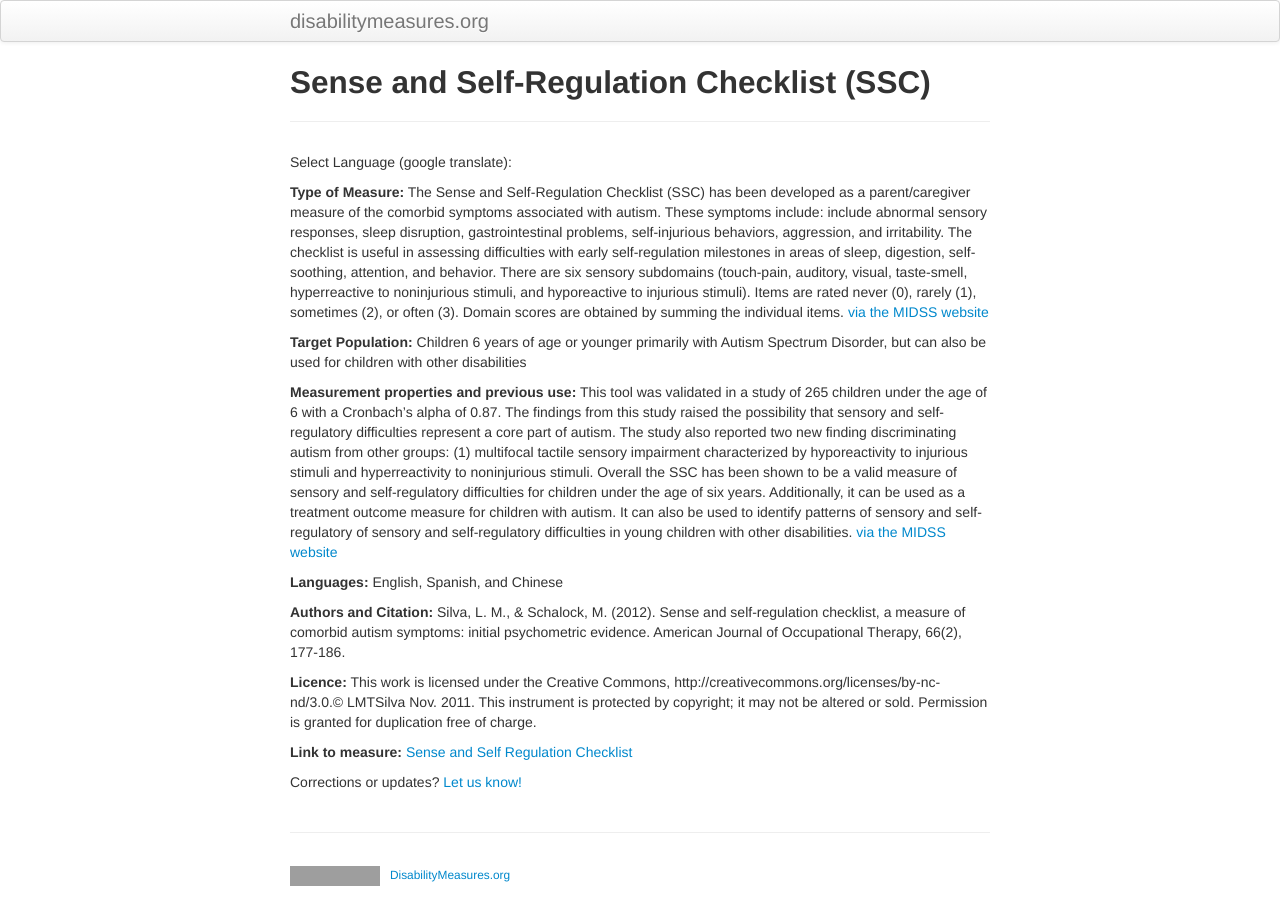
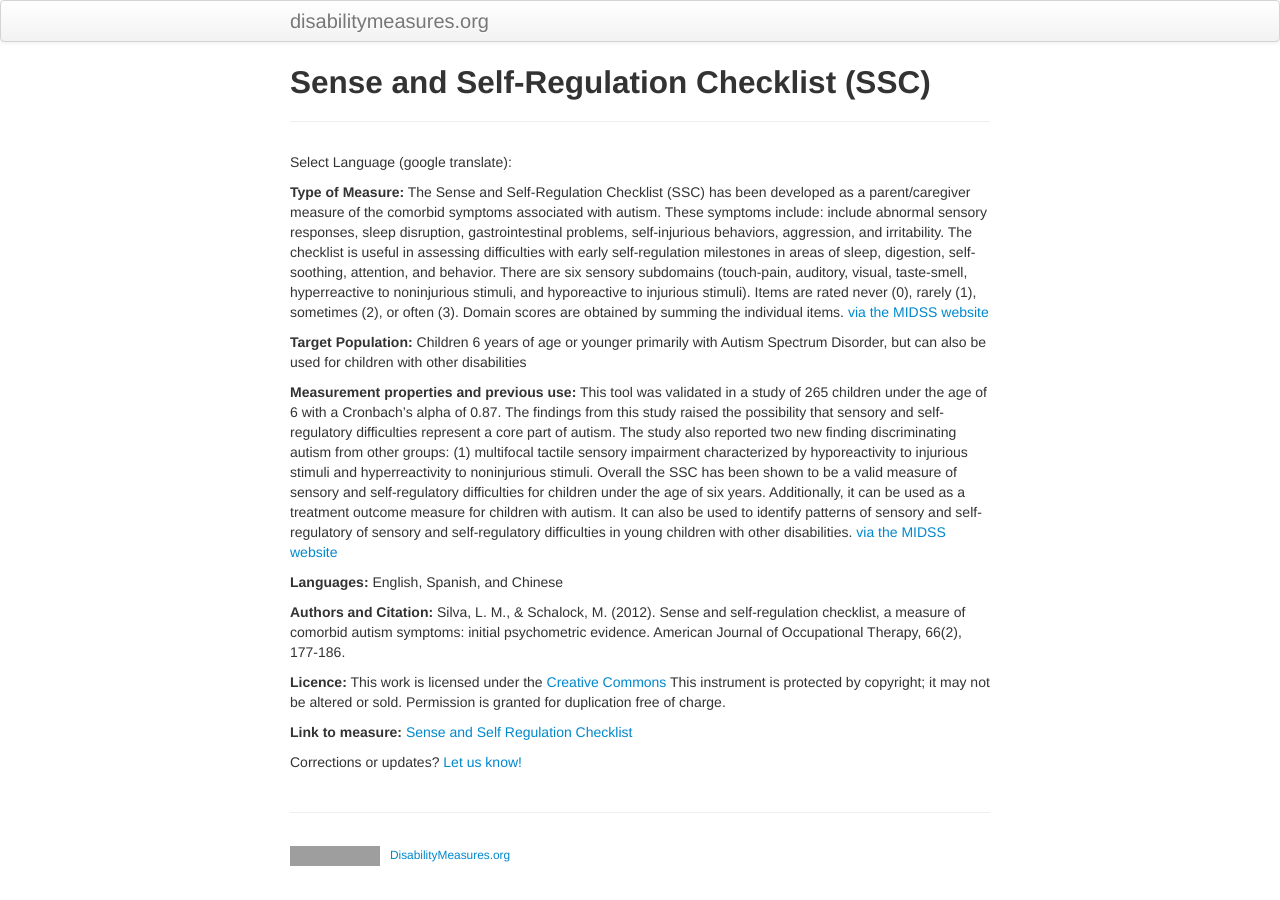
Before and after one commit to mjmaenner/disabilitymeasures, a Jekyll site: the page built from ssc/index.md, in a window 1280 px wide. Built offline with Jekyll 4.4.1, drawn with Linux system fonts in a browser that asks for light colours; grey boxes are pictures that could not be loaded.

Commit message:
added license website

```diff
--- a/ssc/index.md
+++ b/ssc/index.md
@@ -26,7 +26,7 @@ function googleTranslateElementInit() {
 
 **Authors and Citation:** Silva, L. M., & Schalock, M. (2012). Sense and self-regulation checklist, a measure of comorbid autism symptoms: initial psychometric evidence. American Journal of Occupational Therapy, 66(2), 177-186.
 
-**Licence:** This work is licensed under the Creative Commons, http://creativecommons.org/licenses/by-nc-nd/3.0.© LMTSilva Nov. 2011. This instrument is protected by copyright; it may not be altered or sold. Permission is granted for duplication free of charge.
+**Licence:** This work is licensed under the [Creative Commons](http://creativecommons.org/licenses/by-nc-nd/3.0.© LMTSilva Nov. 2011) This instrument is protected by copyright; it may not be altered or sold. Permission is granted for duplication free of charge.
 
 **Link to measure:**
 [Sense and Self Regulation Checklist](http://www.midss.org/sites/default/files/sense_and_self-regulation_checklist_with_instructions_-_11-28-11.pdf)
```
